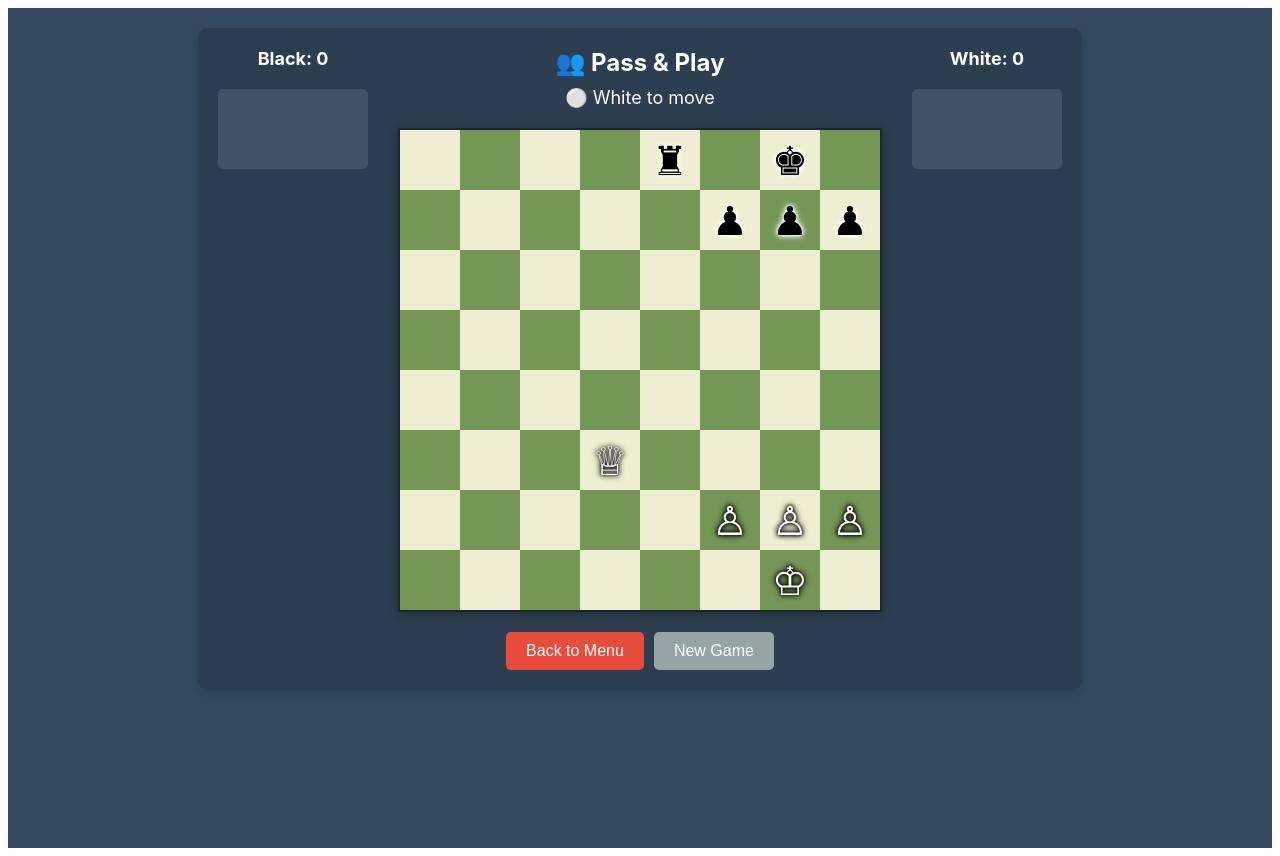
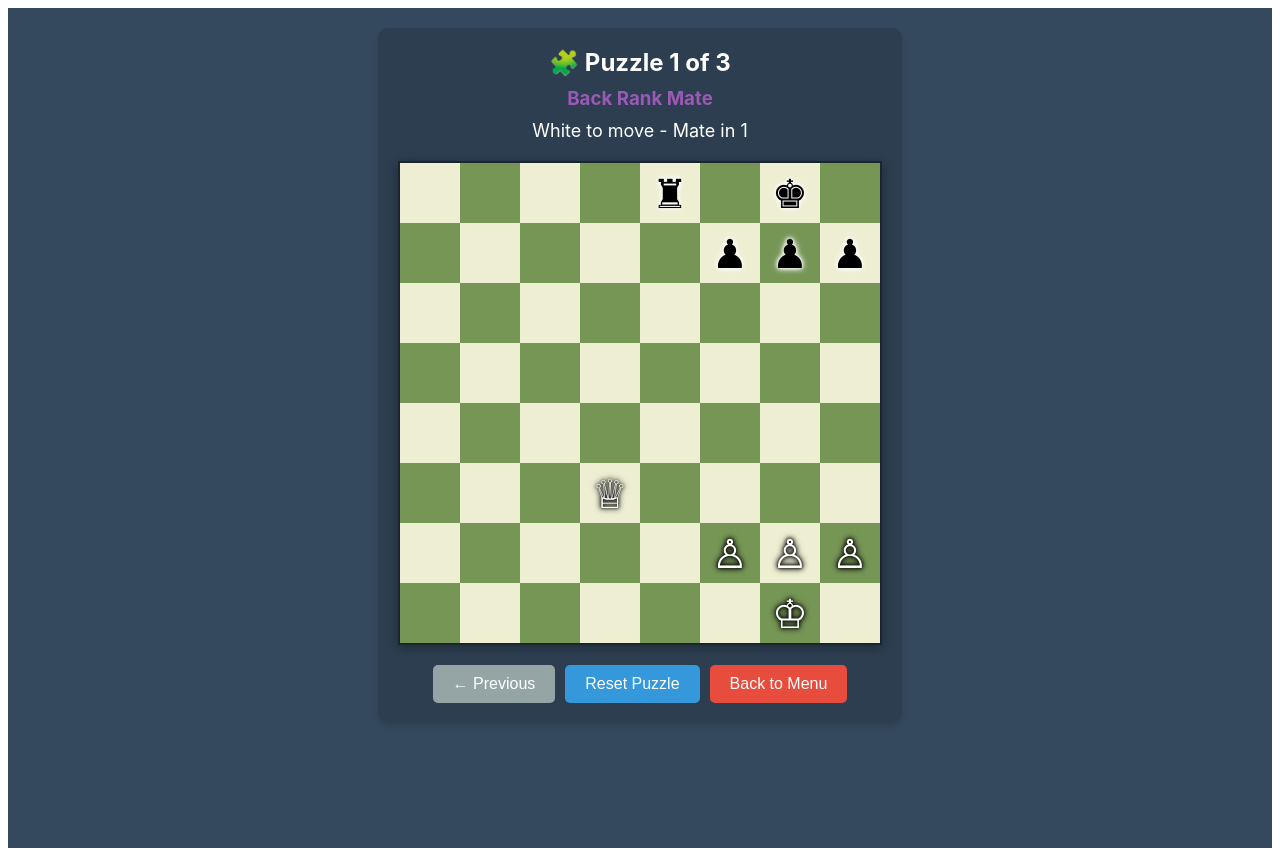
Before and after one commit to 4sourabhshukla/telegram-chess, a React (Vite) app: page / in a window 1280 px wide. Both pictures are taken after a click on the button "🧩 Puzzles". Built offline with nearby package versions, Linux system fonts and the light colour scheme.

Commit message:
Puzzle mode added

```diff
--- a/src/ChessGame.tsx
+++ b/src/ChessGame.tsx
@@ -94,11 +94,14 @@ const ChessGame: React.FC = () => {
   const [possibleMoves, setPossibleMoves] = useState<Square[]>([]);
   const [currentTurn, setCurrentTurn] = useState<PieceColor>('w');
   const [gameMode, setGameMode] = useState<'menu' | 'ai' | 'friend' | 'puzzle'>('menu');
-  const [capturedPieces, setCapturedPieces] = useState<{ white: Piece[]; black: Piece[] }>({ white: [], black: [] });
-  const [score, setScore] = useState<{ white: number; black: number }>({ white: 0, black: 0 });
-  const [isInCheck, setIsInCheck] = useState<boolean>(false);
+  const [moveHistory, setMoveHistory] = useState<string[]>([]);
+  const [isInCheck, setIsInCheck] = useState(false);
   const [gameOver, setGameOver] = useState<{ winner: PieceColor | 'draw'; reason: string } | null>(null);
-  const [moveHistory, setMoveHistory] = useState<string[]>([]);
+  const [capturedPieces, setCapturedPieces] = useState<{ white: Piece[], black: Piece[] }>({
+    white: [],
+    black: []
+  });
+  const [score, setScore] = useState<{ white: number, black: number }>({ white: 0, black: 0 });
   const [currentPuzzle, setCurrentPuzzle] = useState(0);
   const [puzzleStatus, setPuzzleStatus] = useState<'solving' | 'correct' | 'incorrect'>('solving');
   const [puzzleAttempts, setPuzzleAttempts] = useState(0);
@@ -578,15 +581,23 @@ const ChessGame: React.FC = () => {
 
   // Reset game
   const resetGame = () => {
-    setBoard(createInitialBoard());
+    if (gameMode === 'puzzle') {
+      // Reset current puzzle
+      setBoard(chessPuzzles[currentPuzzle].fen);
+      setPuzzleStatus('solving');
+      setPuzzleAttempts(0);
+    } else {
+      // Reset regular game
+      setBoard(createInitialBoard());
+      setCapturedPieces({ white: [], black: [] });
+      setScore({ white: 0, black: 0 });
+    }
     setCurrentTurn('w');
     setSelectedSquare(null);
     setPossibleMoves([]);
     setMoveHistory([]);
     setIsInCheck(false);
     setGameOver(null);
-    setCapturedPieces({ white: [], black: [] });
-    setScore({ white: 0, black: 0 });
   };
 
   // Start new game
@@ -716,6 +727,167 @@ const ChessGame: React.FC = () => {
             >
               🧩 Puzzles
             </button>
+          </div>
+        </div>
+      </div>
+    );
+  }
+
+  // Puzzle screen
+  if (gameMode === 'puzzle') {
+    const puzzle = chessPuzzles[currentPuzzle];
+
+    return (
+      <div style={{
+        minHeight: '100vh',
+        backgroundColor: '#34495E',
+        padding: '20px',
+        display: 'flex',
+        flexDirection: 'column',
+        alignItems: 'center'
+      }}>
+        <div style={{
+          backgroundColor: '#2C3E50',
+          padding: '20px',
+          borderRadius: '10px',
+          boxShadow: '0 4px 6px rgba(0, 0, 0, 0.1)'
+        }}>
+          {/* Header */}
+          <div style={{
+            color: 'white',
+            marginBottom: '20px',
+            textAlign: 'center'
+          }}>
+            <h2 style={{ margin: '0 0 10px 0' }}>
+              🧩 Puzzle {currentPuzzle + 1} of {chessPuzzles.length}
+            </h2>
+            <h3 style={{ margin: '0 0 10px 0', color: '#9B59B6' }}>
+              {puzzle.name}
+            </h3>
+            <div style={{ fontSize: '18px' }}>
+              {puzzle.description}
+            </div>
+          </div>
+
+          {/* Puzzle Status */}
+          {puzzleStatus === 'correct' && (
+            <div style={{
+              backgroundColor: '#27AE60',
+              color: 'white',
+              padding: '15px',
+              borderRadius: '5px',
+              marginBottom: '20px',
+              textAlign: 'center',
+              fontSize: '20px',
+              fontWeight: 'bold'
+            }}>
+              ✅ Correct! Well done!
+            </div>
+          )}
+
+          {puzzleStatus === 'incorrect' && (
+            <div style={{
+              backgroundColor: '#E74C3C',
+              color: 'white',
+              padding: '15px',
+              borderRadius: '5px',
+              marginBottom: '20px',
+              textAlign: 'center',
+              fontSize: '18px'
+            }}>
+              ❌ Not quite. Try again!
+            </div>
+          )}
+
+          {/* Chess board */}
+          <div style={{
+            display: 'grid',
+            gridTemplateColumns: 'repeat(8, 60px)',
+            gap: '0',
+            border: '2px solid #1A252F',
+            boxShadow: '0 2px 10px rgba(0, 0, 0, 0.3)'
+          }}>
+            {board.map((row, rowIndex) =>
+              row.map((_, colIndex) => renderSquare(rowIndex, colIndex))
+            )}
+          </div>
+
+          {/* Hint */}
+          {puzzleAttempts > 1 && puzzleStatus === 'solving' && (
+            <div style={{
+              marginTop: '20px',
+              padding: '10px',
+              backgroundColor: '#F39C12',
+              color: 'white',
+              borderRadius: '5px',
+              textAlign: 'center'
+            }}>
+              💡 Hint: {puzzle.hint}
+            </div>
+          )}
+
+          {/* Controls */}
+          <div style={{ marginTop: '20px', textAlign: 'center', display: 'flex', gap: '10px', justifyContent: 'center', flexWrap: 'wrap' }}>
+            <button
+              onClick={previousPuzzle}
+              style={{
+                padding: '10px 20px',
+                fontSize: '16px',
+                backgroundColor: '#95A5A6',
+                color: 'white',
+                border: 'none',
+                borderRadius: '5px',
+                cursor: 'pointer'
+              }}
+            >
+              ← Previous
+            </button>
+            {puzzleStatus !== 'correct' && (
+              <button
+                onClick={resetGame}
+                style={{
+                  padding: '10px 20px',
+                  fontSize: '16px',
+                  backgroundColor: '#3498DB',
+                  color: 'white',
+                  border: 'none',
+                  borderRadius: '5px',
+                  cursor: 'pointer'
+                }}
+              >
+                Reset Puzzle
+              </button>
+            )}
+            <button
+              onClick={() => setGameMode('menu')}
+              style={{
+                padding: '10px 20px',
+                fontSize: '16px',
+                backgroundColor: '#E74C3C',
+                color: 'white',
+                border: 'none',
+                borderRadius: '5px',
+                cursor: 'pointer'
+              }}
+            >
+              Back to Menu
+            </button>
+            {puzzleStatus === 'correct' && (
+              <button
+                onClick={nextPuzzle}
+                style={{
+                  padding: '10px 20px',
+                  fontSize: '16px',
+                  backgroundColor: '#27AE60',
+                  color: 'white',
+                  border: 'none',
+                  borderRadius: '5px',
+                  cursor: 'pointer'
+                }}
+              >
+                Next →
+              </button>
+            )}
           </div>
         </div>
       </div>
```
